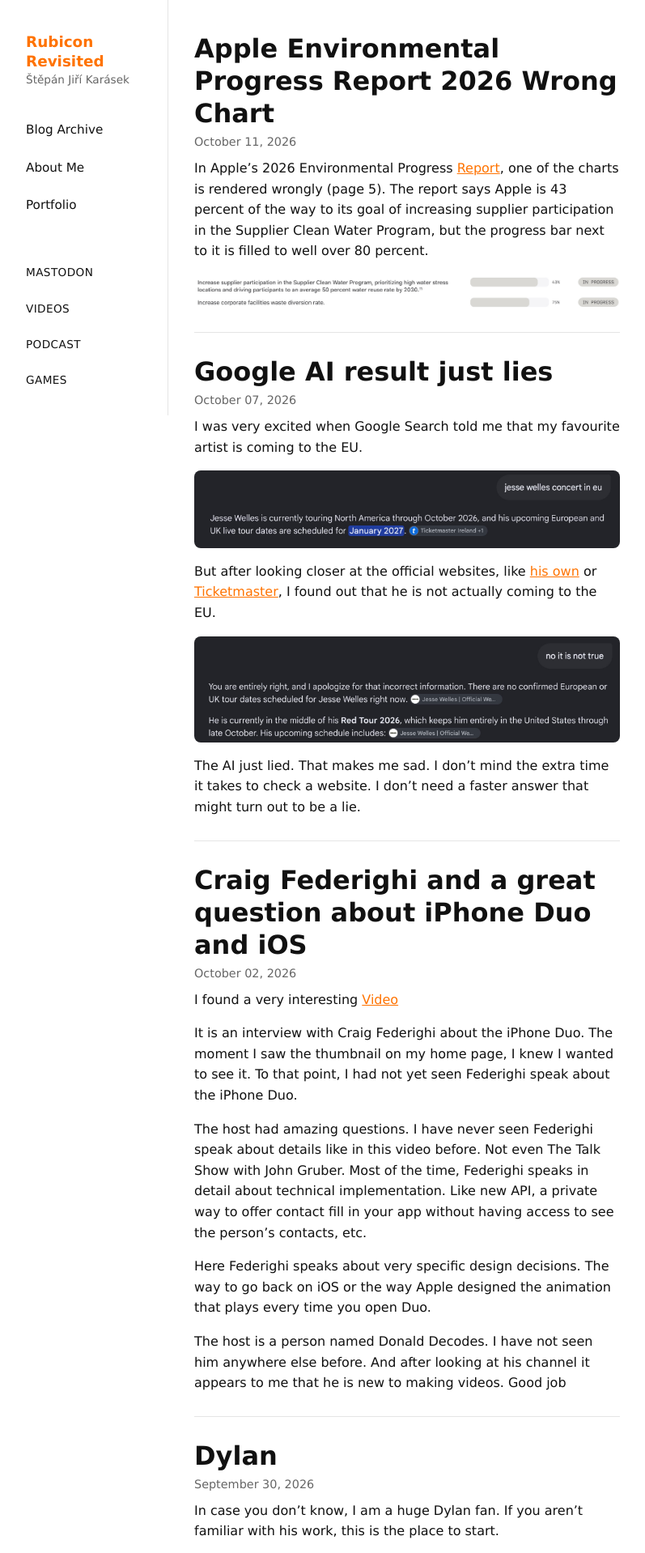
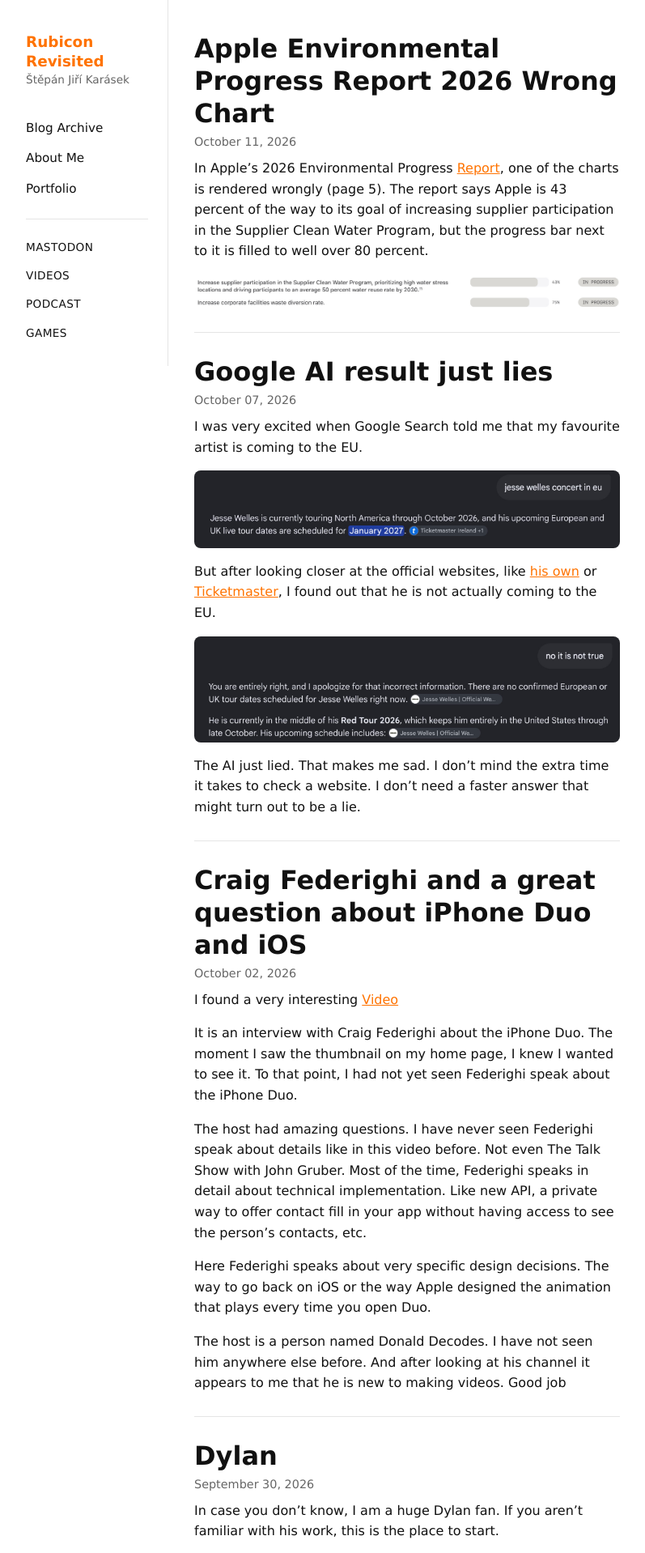
Before and after one commit to StepanJiri/stepankarasek.github.io, a Jekyll site: the page built from index.md, in a window 1280 px wide. Shown: the top 1918 px of the page at 81% size, without its empty margins (152-949 px from the left). Built offline with Jekyll 4.4.1, drawn with Linux system fonts in a browser that asks for light colours.

Commit message:
Update style.css

```diff
--- a/assets/css/style.css
+++ b/assets/css/style.css
@@ -74,36 +74,27 @@ line-height: 1.3;
 .sidebar-nav {
 display: flex;
 flex-direction: column;
-gap: 0.4rem;
-margin: 0 -0.75rem;
+gap: 0.15rem;
 }
 
 .nav-link {
 text-decoration: none;
-color: #111111;
-background-color: #ffffff;
+color: var(--fg);
 font-size: 0.95rem;
-font-weight: 400;
-padding: 0.5rem 0.75rem;
-border-radius: 4px;
-transition: background-color 0.15s ease, color 0.15s ease;
+padding: 0.35rem 0;
+transition: color 0.15s ease;
 }
 
 .nav-link:hover {
-background-color: #e6e6e6;
-color: #111111;
+color: var(--accent);
 }
 
 .nav-link.active {
-background-color: var(--accent);
-color: #111111;
-}
-
-.nav-link.active:hover {
-background-color: var(--accent);
+color: var(--accent);
 }
 
 .sidebar-divider {
+border-top: 1px solid var(--border);
 margin: 1rem 0;
 }
 
```
